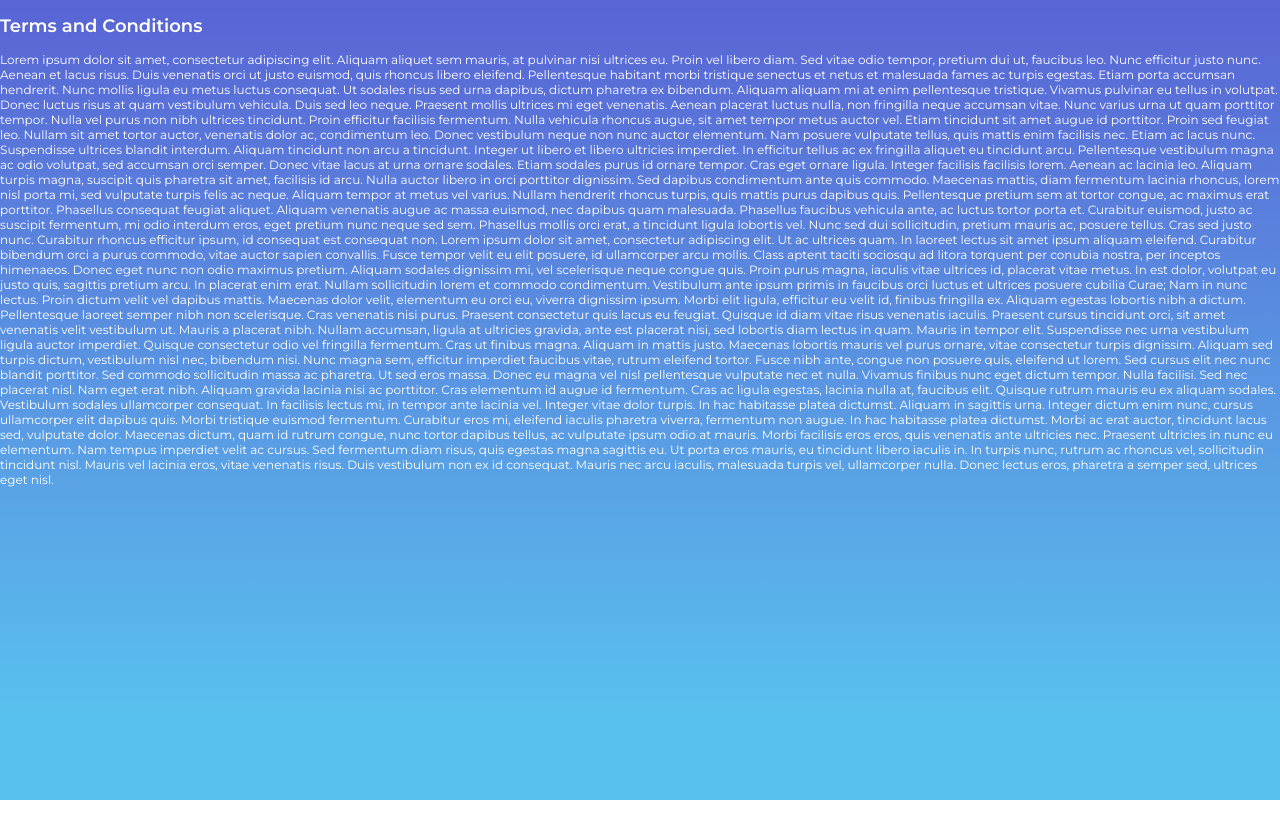
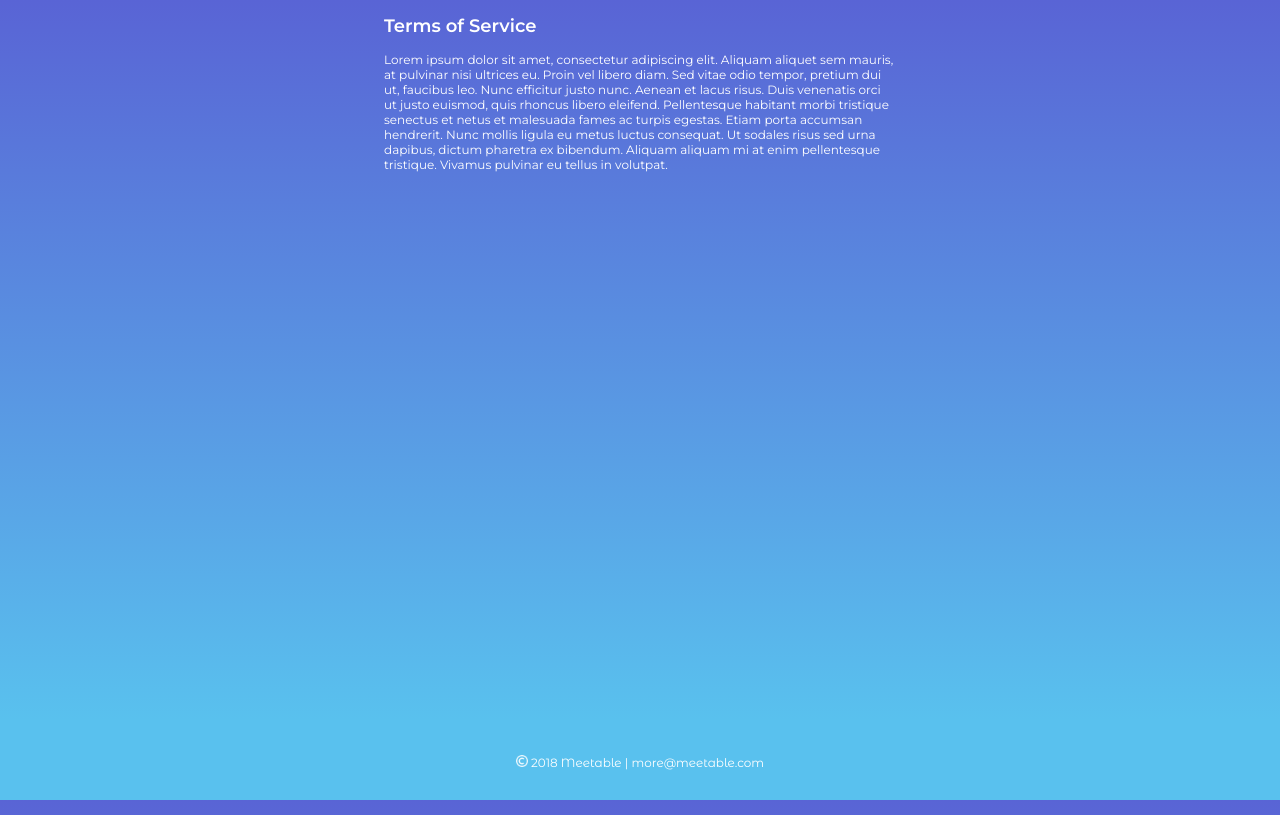
Before and after one commit to mrpaulmason/meetable-ui, a React (Create React App) app: page /privacy in a window 1280 px wide. Built offline with nearby package versions, Linux system fonts and the light colour scheme.

Commit message:
Update TermsAndConditions.js

```diff
--- a/src/components/TermsAndConditions.js
+++ b/src/components/TermsAndConditions.js
@@ -1,33 +1,20 @@
 import React from 'react';
 
-const TermsAndConditions = () => {
+const TermsOfService = () => {
   return (
-    <div className='terms-and-conditions'>
+    <div className='landing-page'>
       <div>
-      <h2>Terms and Conditions</h2>
-      <p>Lorem ipsum dolor sit amet, consectetur adipiscing elit. Aliquam aliquet sem mauris, at pulvinar nisi ultrices  eu. Proin vel libero diam. Sed vitae odio tempor, pretium dui ut, faucibus leo. Nunc efficitur justo nunc. Aenean et lacus risus. Duis venenatis orci ut justo euismod, quis rhoncus libero eleifend. Pellentesque habitant morbi tristique senectus et netus et malesuada fames ac turpis egestas. Etiam porta accumsan hendrerit. Nunc mollis ligula eu metus luctus consequat. Ut      sodales risus sed urna dapibus, dictum pharetra ex bibendum. Aliquam aliquam mi at enim pellentesque tristique. Vivamus pulvinar eu tellus in volutpat.
-
-        Donec luctus risus at quam vestibulum vehicula. Duis sed leo neque. Praesent mollis ultrices mi eget venenatis. Aenean placerat luctus nulla, non fringilla neque accumsan vitae. Nunc varius urna ut quam porttitor tempor. Nulla vel purus non nibh ultrices tincidunt. Proin efficitur facilisis fermentum. Nulla vehicula rhoncus augue, sit amet tempor metus auctor vel.
-
-        Etiam tincidunt sit amet augue id porttitor. Proin sed feugiat leo. Nullam sit amet tortor auctor, venenatis dolor ac, condimentum leo. Donec vestibulum neque non nunc auctor elementum. Nam posuere vulputate tellus, quis mattis enim facilisis nec. Etiam ac lacus nunc. Suspendisse ultrices blandit interdum. Aliquam tincidunt non arcu a tincidunt. Integer ut libero et libero ultricies imperdiet. In efficitur tellus ac ex fringilla aliquet eu tincidunt arcu. Pellentesque vestibulum magna ac odio volutpat, sed accumsan orci semper. Donec vitae lacus at urna ornare sodales. Etiam sodales purus id ornare tempor.
-
-        Cras eget ornare ligula. Integer facilisis facilisis lorem. Aenean ac lacinia leo. Aliquam turpis magna, suscipit quis pharetra sit amet, facilisis id arcu. Nulla auctor libero in orci porttitor dignissim. Sed dapibus condimentum ante quis commodo. Maecenas mattis, diam fermentum lacinia rhoncus, lorem nisl porta mi, sed vulputate turpis felis ac neque. Aliquam tempor at metus vel varius. Nullam hendrerit rhoncus turpis, quis mattis purus dapibus quis.
-
-        Pellentesque pretium sem at tortor congue, ac maximus erat porttitor. Phasellus consequat feugiat aliquet. Aliquam venenatis augue ac massa euismod, nec dapibus quam malesuada. Phasellus faucibus vehicula ante, ac luctus tortor porta et. Curabitur euismod, justo ac suscipit fermentum, mi odio interdum eros, eget pretium nunc neque sed sem. Phasellus mollis orci erat, a tincidunt ligula lobortis vel. Nunc sed dui sollicitudin, pretium mauris ac, posuere tellus. Cras sed justo nunc. Curabitur rhoncus efficitur ipsum, id consequat est consequat non. Lorem ipsum dolor sit amet, consectetur adipiscing elit. Ut ac ultrices quam. In laoreet lectus sit amet ipsum aliquam eleifend. Curabitur bibendum orci a purus commodo, vitae auctor sapien convallis. Fusce tempor velit eu elit posuere, id ullamcorper arcu mollis. Class aptent taciti sociosqu ad litora torquent per conubia nostra, per inceptos himenaeos.
-
-        Donec eget nunc non odio maximus pretium. Aliquam sodales dignissim mi, vel scelerisque neque congue quis. Proin purus magna, iaculis vitae ultrices id, placerat vitae metus. In est dolor, volutpat eu justo quis, sagittis pretium arcu. In placerat enim erat. Nullam sollicitudin lorem et commodo condimentum. Vestibulum ante ipsum primis in faucibus orci luctus et ultrices posuere cubilia Curae; Nam in nunc lectus. Proin dictum velit vel dapibus mattis. Maecenas dolor velit, elementum eu orci eu, viverra dignissim ipsum. Morbi elit ligula, efficitur eu velit id, finibus fringilla ex. Aliquam egestas lobortis nibh a dictum. Pellentesque laoreet semper nibh non scelerisque.
-
-        Cras venenatis nisi purus. Praesent consectetur quis lacus eu feugiat. Quisque id diam vitae risus venenatis iaculis. Praesent cursus tincidunt orci, sit amet venenatis velit vestibulum ut. Mauris a placerat nibh. Nullam accumsan, ligula at ultricies gravida, ante est placerat nisi, sed lobortis diam lectus in quam. Mauris in tempor elit. Suspendisse nec urna vestibulum ligula auctor imperdiet. Quisque consectetur odio vel fringilla fermentum. Cras ut finibus magna. Aliquam in mattis justo. Maecenas lobortis mauris vel purus ornare, vitae consectetur turpis dignissim. Aliquam sed turpis dictum, vestibulum nisl nec, bibendum nisi.
-
-        Nunc magna sem, efficitur imperdiet faucibus vitae, rutrum eleifend tortor. Fusce nibh ante, congue non posuere quis, eleifend ut lorem. Sed cursus elit nec nunc blandit porttitor. Sed commodo sollicitudin massa ac pharetra. Ut sed eros massa. Donec eu magna vel nisl pellentesque vulputate nec et nulla. Vivamus finibus nunc eget dictum tempor. Nulla facilisi.
-
-        Sed nec placerat nisl. Nam eget erat nibh. Aliquam gravida lacinia nisi ac porttitor. Cras elementum id augue id fermentum. Cras ac ligula egestas, lacinia nulla at, faucibus elit. Quisque rutrum mauris eu ex aliquam sodales. Vestibulum sodales ullamcorper consequat. In facilisis lectus mi, in tempor ante lacinia vel. Integer vitae dolor turpis. In hac habitasse platea dictumst. Aliquam in sagittis urna. Integer dictum enim nunc, cursus ullamcorper elit dapibus quis. Morbi tristique euismod fermentum. Curabitur eros mi, eleifend iaculis pharetra viverra, fermentum non augue. In hac habitasse platea dictumst.
-
-        Morbi ac erat auctor, tincidunt lacus sed, vulputate dolor. Maecenas dictum, quam id rutrum congue, nunc tortor dapibus tellus, ac vulputate ipsum odio at mauris. Morbi facilisis eros eros, quis venenatis ante ultricies nec. Praesent ultricies in nunc eu elementum. Nam tempus imperdiet velit ac cursus. Sed fermentum diam risus, quis egestas magna sagittis eu. Ut porta eros mauris, eu tincidunt libero iaculis in. In turpis nunc, rutrum ac rhoncus vel, sollicitudin tincidunt nisl. Mauris vel lacinia eros, vitae venenatis risus. Duis vestibulum non ex id consequat. Mauris nec arcu iaculis, malesuada turpis vel, ullamcorper nulla. Donec lectus eros, pharetra a semper sed, ultrices eget nisl.
-      </p>
+        <h2>Terms of Service</h2>
+        <p>Lorem ipsum dolor sit amet, consectetur adipiscing elit. Aliquam aliquet sem mauris, at pulvinar nisi ultrices  eu. Proin vel libero diam. Sed vitae odio tempor, pretium dui ut, faucibus leo. Nunc efficitur justo nunc. Aenean et lacus risus. Duis venenatis orci ut justo euismod, quis rhoncus libero eleifend. Pellentesque habitant morbi tristique senectus et netus et malesuada fames ac turpis egestas. Etiam porta accumsan hendrerit. Nunc mollis ligula eu metus luctus consequat. Ut      sodales risus sed urna dapibus, dictum pharetra ex bibendum. Aliquam aliquam mi at enim pellentesque tristique. Vivamus pulvinar eu tellus in volutpat.
+        </p>
       </div>
+    <div className="copyright">
+        <p class="smallerText">
+        <img src={require('../copyright-symbol.png')} alt="copyright logo" /> 2018 Meetable  |  more@meetable.com
+        </p>
+     </div>
     </div>
   )
 }
 
-export default TermsAndConditions
+export default TermsOfService
```
